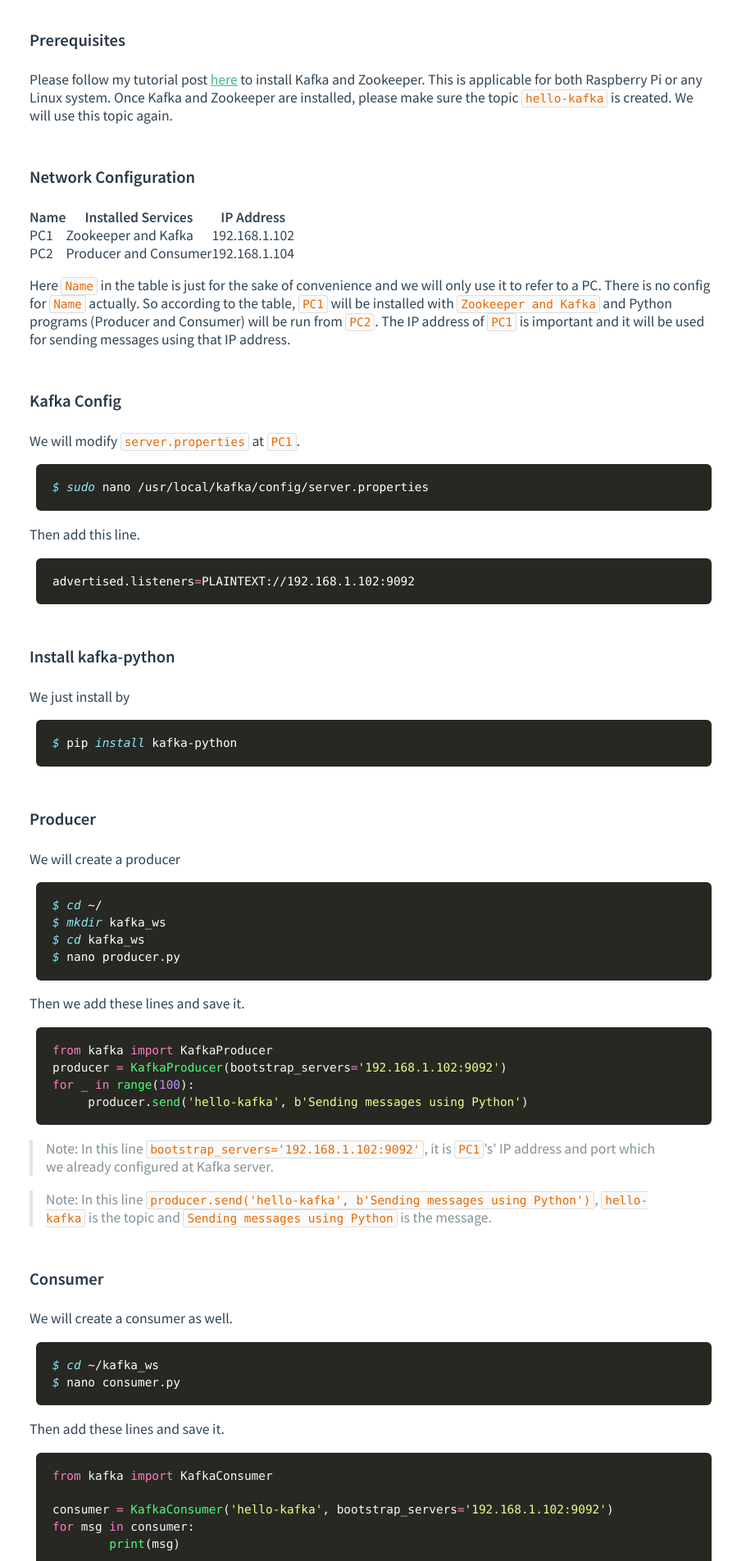
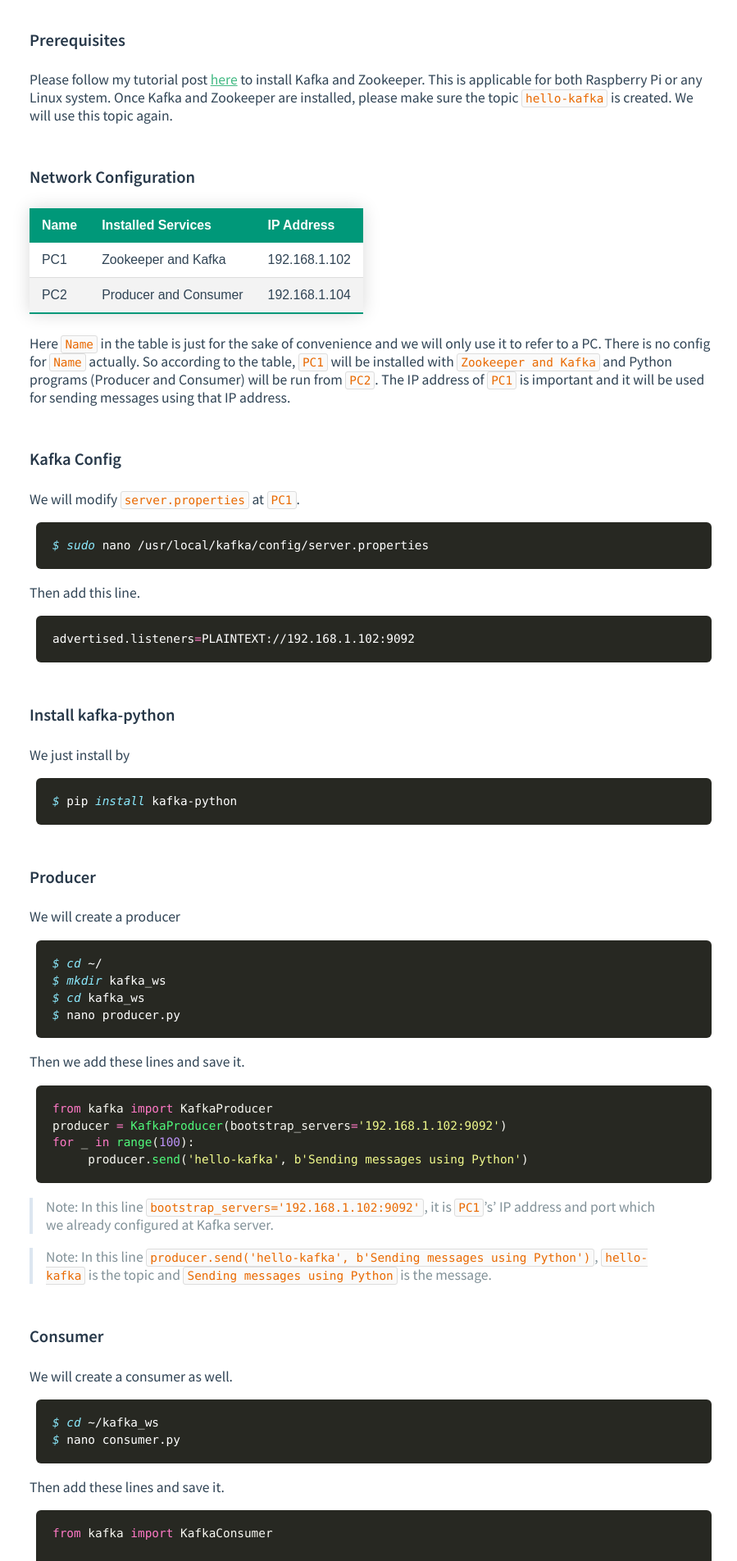
Before and after one commit to aknay/aknay.github.io, a Jekyll site: the page built from _posts/2017-05-15-sending-messages-across-the-network-with-producer-and-consumer-using-kafka-and-zookeeper.markdown, in a window 1280 px wide. Shown: the part 327-2231 px from the top of the page at 82% size, without its empty margins (188-1087 px from the left). Built offline with Jekyll 4.4.1, drawn with Linux system fonts in a browser that asks for light colours.

Commit message:
update table layout

```diff
--- a/css/cayman.css
+++ b/css/cayman.css
@@ -480,3 +480,40 @@
   background-color:var(--color-canvas-subtle);
   border-radius:6px
  }
+
+ table {
+  border-collapse: collapse;
+  margin: 25px 0;
+  font-size: 0.9em;
+  font-family: sans-serif;
+  min-width: 400px;
+  box-shadow: 0 0 20px rgba(0, 0, 0, 0.15);
+}
+
+table thead tr {
+  background-color: #009879;
+  color: #ffffff;
+  text-align: left;
+}
+
+table th,
+table td {
+    padding: 12px 15px;
+}
+
+table tbody tr {
+  border-bottom: 1px solid #dddddd;
+}
+
+table tbody tr:nth-of-type(even) {
+  background-color: #f3f3f3;
+}
+
+table tbody tr:last-of-type {
+  border-bottom: 2px solid #009879;
+}
+
+table tbody tr.active-row {
+  font-weight: bold;
+  color: #009879;
+}
```
